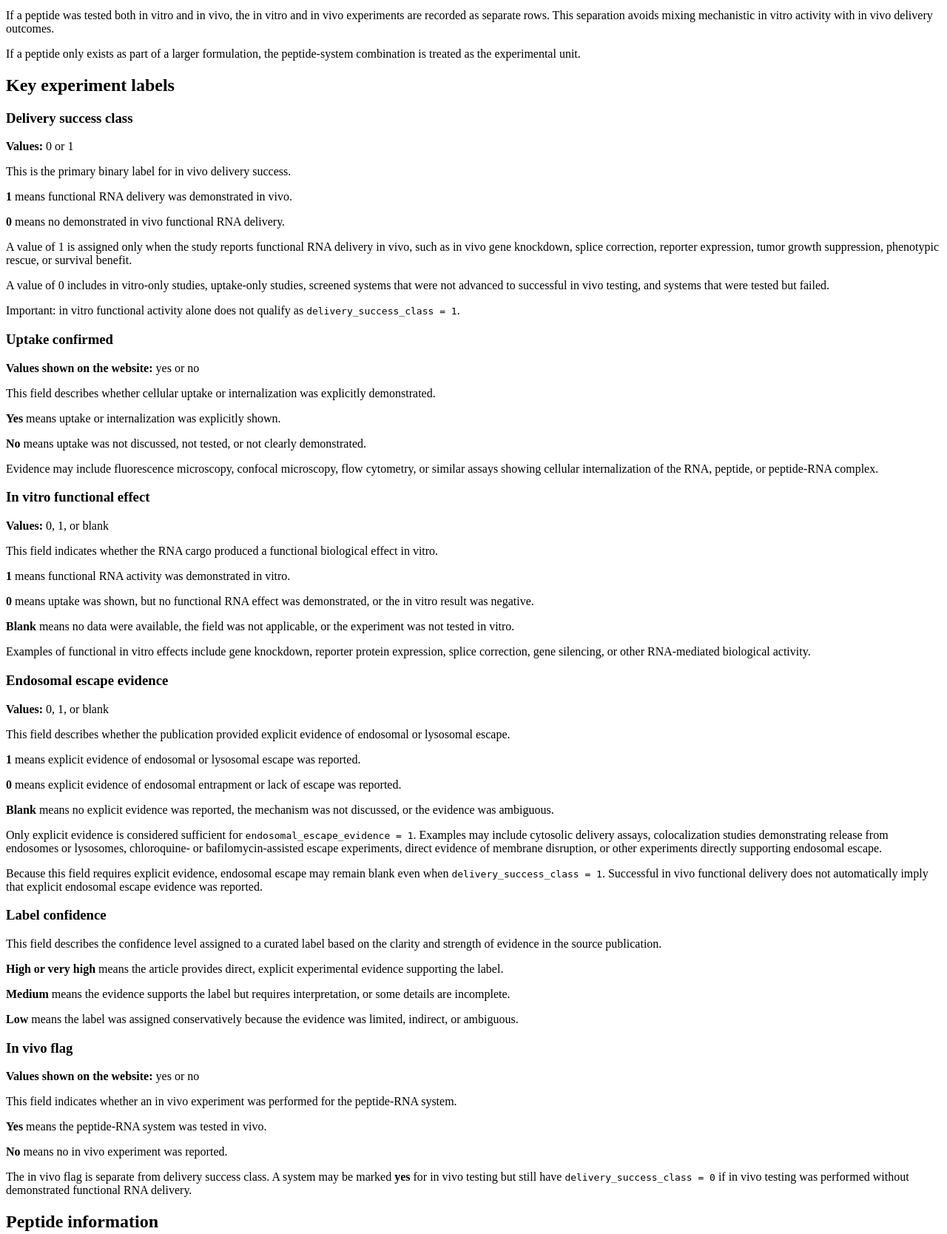
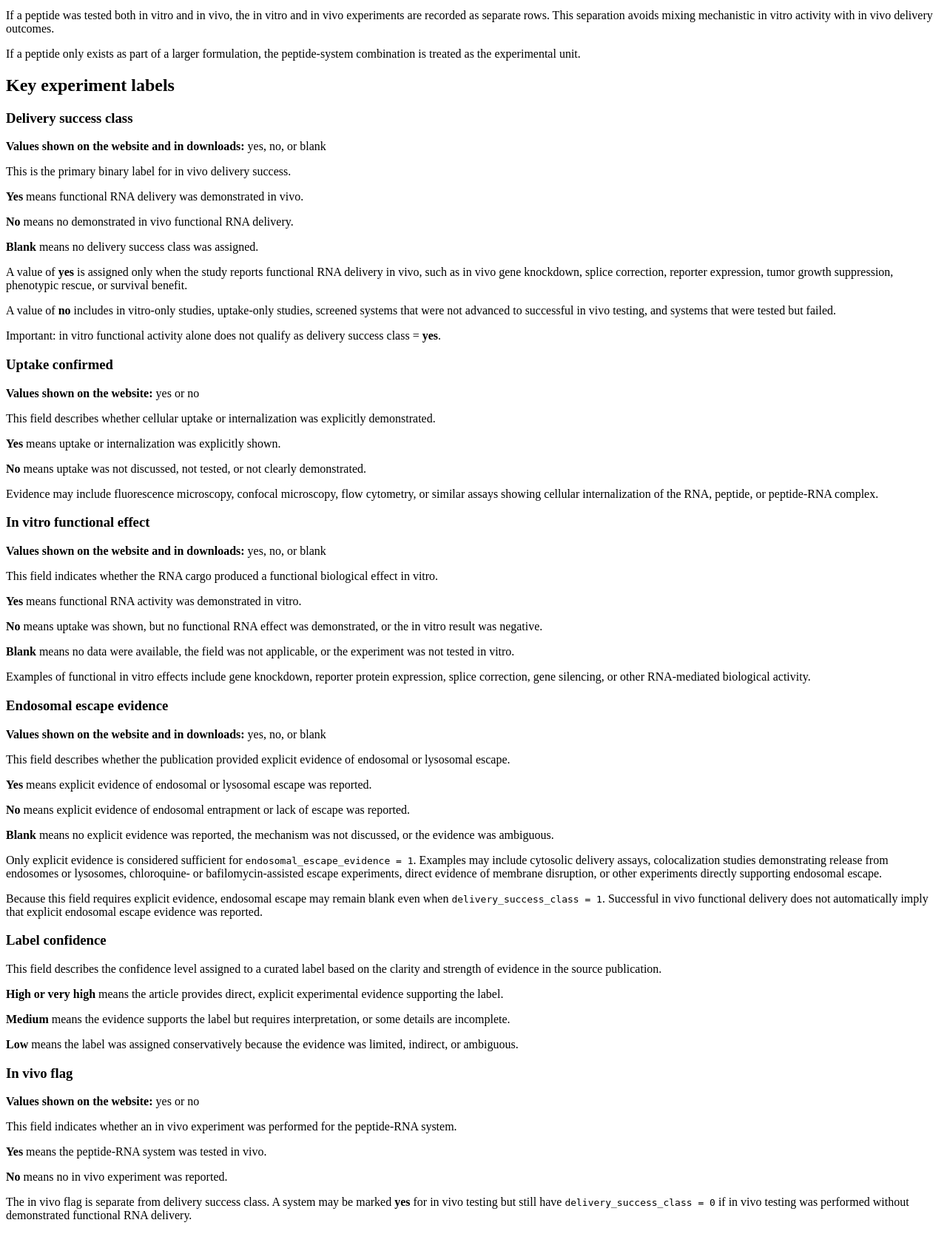
Before and after one commit to shakhawath/peprna-db, a Django app: page /help/ in a window 1280 px wide. Shown: the part 273-1941 px from the top of the page at 74% size. Run offline with Django 5.2, Linux system fonts and the light colour scheme.

Commit message:
Standardize experiment status labels across filters and exports

```diff
--- a/core/templates/core/help.html
+++ b/core/templates/core/help.html
@@ -37,13 +37,14 @@
     <h2 id="key-experiment-labels">Key experiment labels</h2>
 
     <h3>Delivery success class</h3>
-    <p><strong>Values:</strong> 0 or 1</p>
+    <p><strong>Values shown on the website and in downloads:</strong> yes, no, or blank</p>
     <p>This is the primary binary label for in vivo delivery success.</p>
-    <p><strong>1</strong> means functional RNA delivery was demonstrated in vivo.</p>
-    <p><strong>0</strong> means no demonstrated in vivo functional RNA delivery.</p>
-    <p>A value of 1 is assigned only when the study reports functional RNA delivery in vivo, such as in vivo gene knockdown, splice correction, reporter expression, tumor growth suppression, phenotypic rescue, or survival benefit.</p>
-    <p>A value of 0 includes in vitro-only studies, uptake-only studies, screened systems that were not advanced to successful in vivo testing, and systems that were tested but failed.</p>
-    <p>Important: in vitro functional activity alone does not qualify as <code>delivery_success_class = 1</code>.</p>
+    <p><strong>Yes</strong> means functional RNA delivery was demonstrated in vivo.</p>
+    <p><strong>No</strong> means no demonstrated in vivo functional RNA delivery.</p>
+    <p><strong>Blank</strong> means no delivery success class was assigned.</p>
+    <p>A value of <strong>yes</strong> is assigned only when the study reports functional RNA delivery in vivo, such as in vivo gene knockdown, splice correction, reporter expression, tumor growth suppression, phenotypic rescue, or survival benefit.</p>
+    <p>A value of <strong>no</strong> includes in vitro-only studies, uptake-only studies, screened systems that were not advanced to successful in vivo testing, and systems that were tested but failed.</p>
+    <p>Important: in vitro functional activity alone does not qualify as delivery success class = <strong>yes</strong>.</p>
 
     <h3>Uptake confirmed</h3>
     <p><strong>Values shown on the website:</strong> yes or no</p>
@@ -53,18 +54,18 @@
     <p>Evidence may include fluorescence microscopy, confocal microscopy, flow cytometry, or similar assays showing cellular internalization of the RNA, peptide, or peptide-RNA complex.</p>
 
     <h3>In vitro functional effect</h3>
-    <p><strong>Values:</strong> 0, 1, or blank</p>
+    <p><strong>Values shown on the website and in downloads:</strong> yes, no, or blank</p>
     <p>This field indicates whether the RNA cargo produced a functional biological effect in vitro.</p>
-    <p><strong>1</strong> means functional RNA activity was demonstrated in vitro.</p>
-    <p><strong>0</strong> means uptake was shown, but no functional RNA effect was demonstrated, or the in vitro result was negative.</p>
+    <p><strong>Yes</strong> means functional RNA activity was demonstrated in vitro.</p>
+    <p><strong>No</strong> means uptake was shown, but no functional RNA effect was demonstrated, or the in vitro result was negative.</p>
     <p><strong>Blank</strong> means no data were available, the field was not applicable, or the experiment was not tested in vitro.</p>
     <p>Examples of functional in vitro effects include gene knockdown, reporter protein expression, splice correction, gene silencing, or other RNA-mediated biological activity.</p>
 
     <h3>Endosomal escape evidence</h3>
-    <p><strong>Values:</strong> 0, 1, or blank</p>
+    <p><strong>Values shown on the website and in downloads:</strong> yes, no, or blank</p>
     <p>This field describes whether the publication provided explicit evidence of endosomal or lysosomal escape.</p>
-    <p><strong>1</strong> means explicit evidence of endosomal or lysosomal escape was reported.</p>
-    <p><strong>0</strong> means explicit evidence of endosomal entrapment or lack of escape was reported.</p>
+    <p><strong>Yes</strong> means explicit evidence of endosomal or lysosomal escape was reported.</p>
+    <p><strong>No</strong> means explicit evidence of endosomal entrapment or lack of escape was reported.</p>
     <p><strong>Blank</strong> means no explicit evidence was reported, the mechanism was not discussed, or the evidence was ambiguous.</p>
     <p>Only explicit evidence is considered sufficient for <code>endosomal_escape_evidence = 1</code>. Examples may include cytosolic delivery assays, colocalization studies demonstrating release from endosomes or lysosomes, chloroquine- or bafilomycin-assisted escape experiments, direct evidence of membrane disruption, or other experiments directly supporting endosomal escape.</p>
     <p>Because this field requires explicit evidence, endosomal escape may remain blank even when <code>delivery_success_class = 1</code>. Successful in vivo functional delivery does not automatically imply that explicit endosomal escape evidence was reported.</p>
@@ -102,12 +103,13 @@
 
     <h2 id="searching-and-filtering">Searching and filtering</h2>
     <p>The Browse page allows users to search and filter experiment records by peptide, RNA type, delivery class, year, publication, in vivo testing, uptake, functional effect, and endosomal escape evidence.</p>
-    <p>Example uses include searching a peptide name to find all associated experiments, filtering by RNA type to compare siRNA, mRNA, ASO, or other RNA cargos, filtering <code>in_vivo_flag = 1</code> to view systems tested in animals, filtering <code>delivery_success_class = 1</code> to identify systems with demonstrated in vivo functional delivery, and comparing <code>uptake_confirmed = 1</code> with <code>in_vitro_functional_effect = 1</code> to distinguish uptake from functional intracellular delivery.</p>
+    <p>Example uses include searching a peptide name to find all associated experiments, filtering by RNA type to compare siRNA, mRNA, ASO, or other RNA cargos, filtering in vivo = <strong>yes</strong> to view systems tested in animals, filtering success class = <strong>yes</strong> to identify systems with demonstrated in vivo functional delivery, and comparing uptake confirmed = <strong>yes</strong> with in vitro functional effect = <strong>yes</strong> to distinguish uptake from functional intracellular delivery.</p>
 
     <h2 id="downloads">Downloads</h2>
     <p>The Downloads page provides access to structured database tables for reuse and analysis.</p>
     <p>Available files may include the full dataset, experiment table, peptide table, and publication table.</p>
     <p>Downloaded files can be used for statistical analysis, visualization, sequence analysis, and formulation comparison. Users should check the column descriptions and missing-value definitions before analysis.</p>
+    <p>In the downloadable Excel files, the fields <code>delivery_success_class</code>, <code>in_vivo_flag</code>, and <code>uptake_confirmed</code> are exported as <strong>yes</strong> or <strong>no</strong>. The fields <code>in_vitro_functional_effect</code> and <code>endosomal_escape_evidence</code> are exported as <strong>yes</strong>, <strong>no</strong>, or blank.</p>
 
     <h2 id="citation-and-reuse">Citation and reuse</h2>
     <p>PepRNA-DB is intended as a freely accessible research resource. Users should cite the database when using the data in publications, presentations, or derivative analyses.</p>
--- a/core/views.py
+++ b/core/views.py
@@ -22,6 +22,7 @@ def yes_no_blank(value, blank_as_no=False):
 
 
 DISPLAY_AS_YES_NO = {
+    "delivery_success_class": False,
     "in_vivo_flag": True,
     "uptake_confirmed": True,
     "in_vitro_functional_effect": False,
@@ -71,8 +72,11 @@ def browse(request):
     )
     q = request.GET.get("q", "").strip()
     rna_type = request.GET.get("rna_type", "").strip()
+    uptake_confirmed = request.GET.get("uptake_confirmed", "").strip()
+    in_vitro_functional_effect = request.GET.get("in_vitro_functional_effect", "").strip()
+    endosomal_escape_evidence = request.GET.get("endosomal_escape_evidence", "").strip()
     in_vivo_flag = request.GET.get("in_vivo_flag", "").strip()
-    uptake_confirmed = request.GET.get("uptake_confirmed", "").strip()
+    delivery_success_class = request.GET.get("delivery_success_class", "").strip()
 
     if q:
         experiments = experiments.filter(
@@ -91,16 +95,47 @@ def browse(request):
     if rna_type:
         experiments = experiments.filter(rna_type__iexact=rna_type)
 
+    if uptake_confirmed == "yes":
+        experiments = experiments.filter(uptake_confirmed=True)
+    elif uptake_confirmed == "no":
+        experiments = experiments.filter(
+            Q(uptake_confirmed=False) | Q(uptake_confirmed__isnull=True)
+        )
+
+    if in_vitro_functional_effect == "yes":
+        experiments = experiments.filter(in_vitro_functional_effect__in=["1", 1, True, "true", "yes"])
+    elif in_vitro_functional_effect == "no":
+        experiments = experiments.filter(in_vitro_functional_effect__in=["0", 0, False, "false", "no"])
+    elif in_vitro_functional_effect == "blank":
+        experiments = experiments.filter(
+            Q(in_vitro_functional_effect__isnull=True) | Q(in_vitro_functional_effect="")
+        )
+
+    if endosomal_escape_evidence == "yes":
+        experiments = experiments.filter(endosomal_escape_evidence__in=["1", 1, True, "true", "yes"])
+    elif endosomal_escape_evidence == "no":
+        experiments = experiments.filter(endosomal_escape_evidence__in=["0", 0, False, "false", "no"])
+    elif endosomal_escape_evidence == "blank":
+        experiments = experiments.filter(
+            Q(endosomal_escape_evidence__isnull=True) | Q(endosomal_escape_evidence="")
+        )
+
     if in_vivo_flag == "yes":
         experiments = experiments.filter(in_vivo_flag=True)
     elif in_vivo_flag == "no":
         experiments = experiments.filter(Q(in_vivo_flag=False) | Q(in_vivo_flag__isnull=True))
 
-    if uptake_confirmed == "yes":
-        experiments = experiments.filter(uptake_confirmed=True)
-    elif uptake_confirmed == "no":
+    if delivery_success_class == "yes":
         experiments = experiments.filter(
-            Q(uptake_confirmed=False) | Q(uptake_confirmed__isnull=True)
+            delivery_success_class__in=["1", 1, True, "true", "yes"]
+        )
+    elif delivery_success_class == "no":
+        experiments = experiments.filter(
+            delivery_success_class__in=["0", 0, False, "false", "no"]
+        )
+    elif delivery_success_class == "blank":
+        experiments = experiments.filter(
+            Q(delivery_success_class__isnull=True) | Q(delivery_success_class="")
         )
 
     paginator = Paginator(experiments, 100)
@@ -113,6 +148,7 @@ def browse(request):
         experiment_rows.append(
             {
                 "experiment": experiment,
+                "delivery_success_class": yes_no_blank(experiment.delivery_success_class),
                 "in_vivo_flag": yes_no_blank(experiment.in_vivo_flag, blank_as_no=True),
                 "uptake_confirmed": yes_no_blank(
                     experiment.uptake_confirmed, blank_as_no=True
@@ -135,6 +171,9 @@ def browse(request):
             "rna_type": rna_type,
             "in_vivo_flag": in_vivo_flag,
             "uptake_confirmed": uptake_confirmed,
+            "in_vitro_functional_effect": in_vitro_functional_effect,
+            "endosomal_escape_evidence": endosomal_escape_evidence,
+            "delivery_success_class": delivery_success_class,
             "query_string": query_string,
         },
     )
@@ -244,12 +283,16 @@ def full_dataset_rows():
                 "stereochemistry_detected": experiment.peptide.stereochemistry_detected,
                 "peptide_modifications": experiment.peptide.peptide_modifications,
                 "noncanonical_residues": experiment.peptide.noncanonical_residues,
-                "delivery_success_class": experiment.delivery_success_class,
-                "in_vivo_flag": experiment.in_vivo_flag,
-                "uptake_confirmed": experiment.uptake_confirmed,
+                "delivery_success_class": yes_no_blank(experiment.delivery_success_class),
+                "in_vivo_flag": yes_no_blank(experiment.in_vivo_flag, blank_as_no=True),
+                "uptake_confirmed": yes_no_blank(experiment.uptake_confirmed, blank_as_no=True),
                 "label_confidence": experiment.label_confidence,
-                "in_vitro_functional_effect": experiment.in_vitro_functional_effect,
-                "endosomal_escape_evidence": experiment.endosomal_escape_evidence,
+                "in_vitro_functional_effect": yes_no_blank(
+                    experiment.in_vitro_functional_effect
+                ),
+                "endosomal_escape_evidence": yes_no_blank(
+                    experiment.endosomal_escape_evidence
+                ),
                 "rna_type": experiment.rna_type,
                 "rna_payload_or_target": experiment.rna_payload_or_target,
                 "rna_modifications": experiment.rna_modifications,
@@ -280,6 +323,20 @@ def export_dataframe_response(dataframe, filename):
     dataframe.to_excel(buffer, index=False)
     buffer.seek(0)
     return FileResponse(buffer, as_attachment=True, filename=filename)
+
+
+def normalize_export_yes_no_blank(dataframe):
+    conversions = {
+        "delivery_success_class": yes_no_blank,
+        "in_vivo_flag": lambda value: yes_no_blank(value, blank_as_no=True),
+        "uptake_confirmed": lambda value: yes_no_blank(value, blank_as_no=True),
+        "in_vitro_functional_effect": yes_no_blank,
+        "endosomal_escape_evidence": yes_no_blank,
+    }
+    for column, converter in conversions.items():
+        if column in dataframe.columns:
+            dataframe[column] = dataframe[column].map(converter)
+    return dataframe
 
 
 def download_dataset(request, kind):
@@ -322,6 +379,7 @@ def download_dataset(request, kind):
                 )
             )
         )
+        dataframe = normalize_export_yes_no_blank(dataframe)
         filename = "PepRNA-DB_experiments.xlsx"
     elif kind == "peptides":
         dataframe = pd.DataFrame(
@@ -359,4 +417,5 @@ def download_dataset(request, kind):
     else:
         raise Http404("File not found.")
 
+    dataframe = normalize_export_yes_no_blank(dataframe)
     return export_dataframe_response(dataframe, filename)
```
Also changed, not shown: core/templates/core/browse.html (+36 -9 lines).
